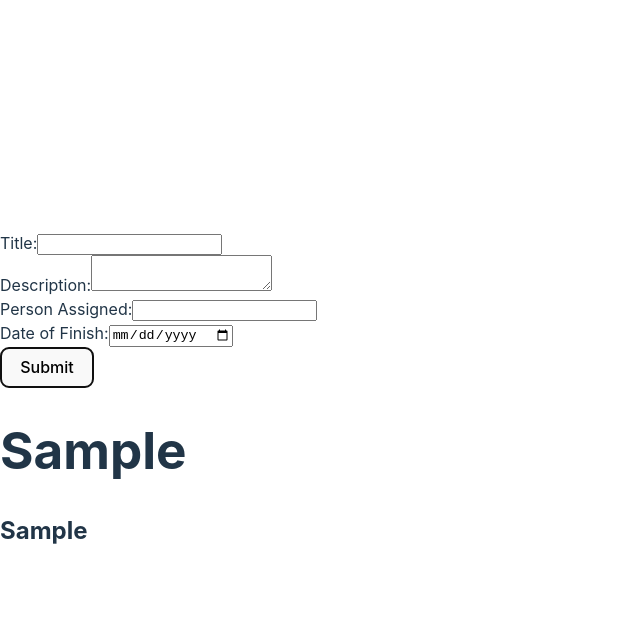
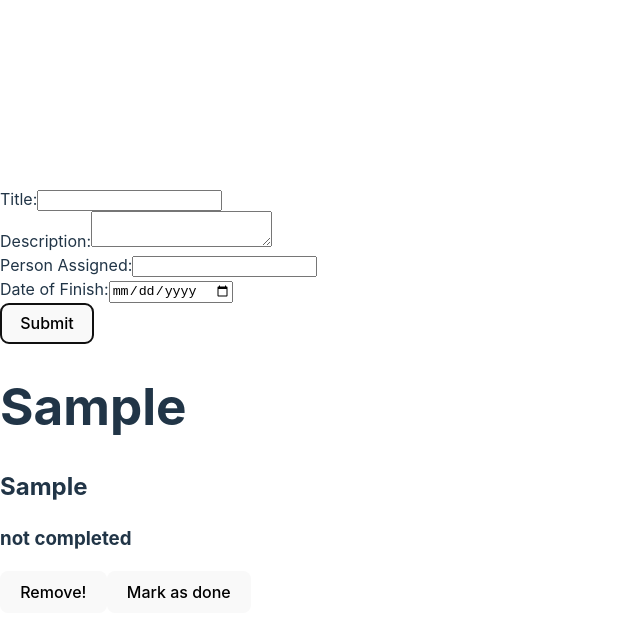
Before and after one commit to galletafromjell666/zustand-todo-app, a React (Vite) app: page / in a window 1280 px wide. Both pictures are taken after typing "Sample", "Sample", "Sample", "2020-01-15" into the empty fields and a click on the button "Submit". Shown: the top 636 px of the page, without its empty margins (0-640 px from the left). Built offline with nearby package versions, Linux system fonts and the light colour scheme.

Commit message:
add buttons to mark as done and remove a todo

```diff
--- a/src/App.tsx
+++ b/src/App.tsx
@@ -1,6 +1,5 @@
-import { Card } from "./components/ToDo";
 import CardContainer from "./components/CardContainer";
-import NewTodoForm from "./components/ToDoContainer";
+import NewTodoForm from "./components/ToDoForm";
 
 function App() {
   return (
--- /dev/null
+++ b/src/components/Card.tsx
@@ -0,0 +1,40 @@
+import { StoredToDo } from "../interfaces/ToDo";
+import useToDo from "../hooks/useToDo";
+export const Card = ({
+  id,
+  title,
+  description,
+  personAssigned,
+  dateOfFinish,
+  isCompleted,
+}: StoredToDo) => {
+  const { removeTodo, markAsCompleted } = useToDo();
+  const handleRemoveFromState = (id: string) => {
+    removeTodo(id);
+  };
+
+  const handleMarkAsCompleted = (id: string) => {
+    markAsCompleted(id);
+  };
+  return (
+    <div>
+      <h1>{title}</h1>
+      <h2>{description}</h2>
+      <h3>{isCompleted ?  "completed!":"not completed"  }</h3>
+      <button
+        onClick={() => {
+          handleRemoveFromState(id);
+        }}
+      >
+        Remove!
+      </button>
+      <button
+        onClick={() => {
+          handleMarkAsCompleted(id);
+        }}
+      >
+        Mark as done
+      </button>
+    </div>
+  );
+};
--- a/src/components/CardContainer.tsx
+++ b/src/components/CardContainer.tsx
@@ -1,5 +1,5 @@
 import useToDo from "../hooks/useToDo";
-import { Card } from "./ToDo";
+import { Card } from "./Card";
 const CardContainer = () => {
   const { todos } = useToDo();
   if (todos.length < 1) {
--- a/src/components/ToDo.tsx
+++ /dev/null
@@ -1,15 +0,0 @@
-import { StoredToDo } from "../interfaces/ToDo";
-export const Card = ({
-  title,
-  description,
-  personAssigned,
-  dateOfFinish,
-  isCompleted,
-}: StoredToDo) => {
-  return (
-    <div>
-      <h1>{title}</h1>
-      <h2>{description}</h2>
-    </div>
-  );
-};
--- a/src/components/ToDoContainer.tsx
+++ b/src/components/ToDoForm.tsx
@@ -3,7 +3,7 @@ import { useForm } from "react-hook-form";
 import { ToDo } from "../interfaces/ToDo";
 import useToDo from "../hooks/useToDo";
 
-const ExampleForm: React.FC = () => {
+const ToDoForm: React.FC = () => {
   const { register, handleSubmit, reset } = useForm<ToDo>();
   const {addTodo} = useToDo()
 
@@ -61,4 +61,4 @@ const ExampleForm: React.FC = () => {
   );
 };
 
-export default ExampleForm;
+export default ToDoForm;
--- a/src/hooks/useToDo.tsx
+++ b/src/hooks/useToDo.tsx
@@ -6,7 +6,7 @@ interface TodoState {
   todos: StoredToDo[];
   addTodo: ({}: ToDo) => void;
   removeTodo: (id: string) => void;
-  toggleCompletedState: (id: string) => void;
+  markAsCompleted: (id: string) => void;
 }
 
 const todoSlice: StateCreator<TodoState> = (set) => ({
@@ -32,10 +32,10 @@ const todoSlice: StateCreator<TodoState> = (set) => ({
       todos: state.todos.filter((todo) => todo.id !== id),
     }));
   },
-  toggleCompletedState: (id) => {
+  markAsCompleted: (id) => {
     set((state) => ({
       todos: state.todos.map((todo) =>
-        todo.id === id ? ({ ...todo, completed: true } as StoredToDo) : todo
+        todo.id === id ? ({ ...todo, isCompleted: true } as StoredToDo) : todo
       ),
     }));
   },
```
